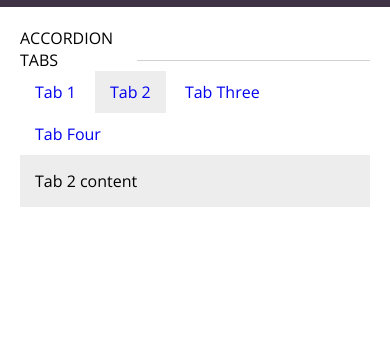
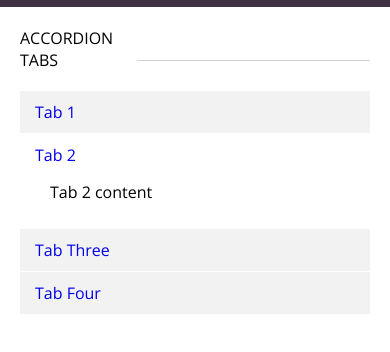
Before and after one commit to mariastlouis/pattrn-party, a plain HTML site: page index.html in a window 390 px wide. Shown: the part 40-392 px from the top of the page. Drawn offline with nearby package versions, Linux system fonts and the light colour scheme.

Commit message:
added responsive accordian tabs

```diff
--- a/css/styles.css
+++ b/css/styles.css
@@ -1,6 +1,6 @@
 * {
+  -moz-box-sizing: border-box;
   -webkit-box-sizing: border-box;
-  -moz-box-sizing: border-box;
   box-sizing: border-box;
 }
 
@@ -9,6 +9,16 @@ body {
   font-family: 'Open Sans', sans-serif;
   margin: 0;
   padding: 0;
+}
+
+ul, menu, dir {
+  display: block;
+  list-style-type: disc;
+  -webkit-margin-before: 0em;
+  -webkit-margin-after: 0em;
+  -webkit-margin-start: 0px;
+  -webkit-margin-end: 0px;
+  -webkit-padding-start: 00px;
 }
 
 .main-header {
@@ -45,39 +55,89 @@ body {
 .article-head {
   display: flex;
   flex-direction: row;
+  margin-bottom: 20px;
+  width: 100%;
 }
+
+
 
 /*tab styles*/
 
-.accordion-tabs{
-  margin: 0px;
-  padding: 0px;
+.main-article-content {
+  width: 100%;
+}
+.accordion-tabs {
   list-style: none;
+  overflow: visible;
+  position: relative;
 }
 
-.tab-link a {
+.tabs {
+  display: flex;
+  align-items: center;
+  flex-direction: column;
+}
+
+.tab-link {
   text-decoration: none;
+  width: 90px;
+}
+
+/*.tab-head {
+  width: 192px;
+}*/
+
+.tab-content {
+  background: #fff;
+  display: none;
+  padding: 15px;
+  position: absolute;
+  top: 44px;
+  left: 0px;
+  width: 780px;
+}
+
+.accordion-tabs li.active{
+  background: #fff;
+  border: 1px solid #D1D2D3;
+  border-bottom: none;
 }
 
 .accordion-tabs li{
-  background: none;
-  color: #222;
+  padding: 10px 15px;
+  border-left: 1px solid #F2F2F2;
+  border-right: 1px solid #F2F2F2;
+  border-top: 1px solid #F2F2F2;
+  border-bottom: 1px solid #D1D2D3;
+  background: #F2F2F2;
+  cursor: pointer;
   display: inline-block;
-  padding: 10px 15px;
-  cursor: pointer;
-}
+  width: 192px;
 
-.accordion-tabs li.active{
-  background: #ededed;
-  color: #222;
-}
-
-.tab-content{
-  display: none;
-  background: #ededed;
-  padding: 15px;
 }
 
 .tab-content.active{
+  background: #fff;
+  border: 1px solid #D1D2D3;
+  border-top: none;
   display: block;
 }
+
+@media screen and (max-width: 825px) {
+  .accordion-tabs li {
+    display: block;
+    width: 100%;
+    border: none;
+    margin-bottom: 1px;
+  }
+  .tab-content {
+    width: 100%;
+    position: static;
+  }
+  .tab-content.active{
+    border: none;
+  }
+  .accordion-tabs li.active{
+    border: none;
+  }
+}
--- a/index.html
+++ b/index.html
@@ -27,23 +27,34 @@
       <div class = "main-article-content">
 
         <ul class="accordion-tabs">
-              <li class="tab-link"> <a href = "#tab-1"> Tab 1 </a> </li>
-              <li class="tab-link active"> <a href = "#tab-2"> Tab 2 </a></li>
-              <li class="tab-link"><a href = "#tab-3"> Tab Three </a></li>
-              <li class="tab-link"><a href = "#tab-4"> Tab Four</a></li>
-            </ul>
+          <li class = "tab-head head-1"> <a href = "#tab-1" class="tab-link"> Tab 1 </a>
             <div id="tab-1" class="tab-content">
              Tab 1 content
            </div>
+         </li>
+         <li class ="active tab-head head-2"> <a href = "#tab-2" class="tab-link"> Tab 2 </a>
            <div id="tab-2" class="tab-content active">
             Tab 2 content
           </div>
+
+        </li>
+        <li class = "tab-head head-3"><a href = "#tab-3" class="tab-link"> Tab Three </a>
          <div id="tab-3" class="tab-content">
            Tab 3 content
          </div>
+
+       </li>
+       <li class = "tab-head head-4"><a href = "#tab-4" class="tab-link"> Tab Four</a>
         <div id="tab-4" class="tab-content">
           Tab 4 content
         </div>
+
+      </li>
+    </ul>
+
+
+
+
   </div>
 </article>
 
--- a/js/script.js
+++ b/js/script.js
@@ -1,6 +1,11 @@
 
-$('.tab-link a').on('click', (event) => {
-  let target = event.target.href
-  console.log(target)
+function setTab () {
+  let tabId = ($(this).attr('href'))
+  $('li').removeClass( 'active' )
+  $('div').removeClass('active')
+  $(this).parent('li').addClass('active')
+  $(tabId).addClass('active')
+}
 
-})
+
+$('.tab-link').on('click', setTab)
```
Lines whose indentation alone changed are shown as unchanged.
